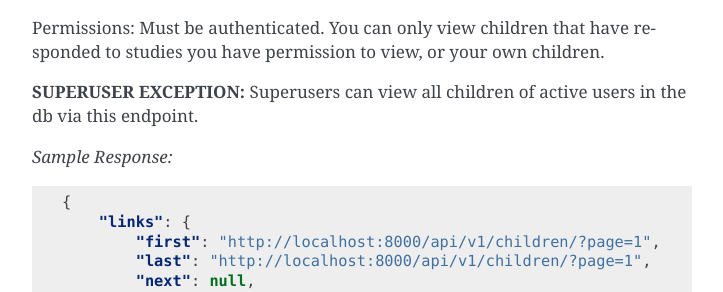
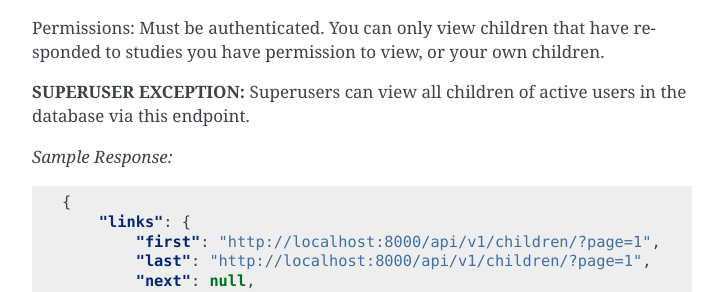
Before and after one commit to lookit/lookit-api, a Sphinx documentation site: the page built from docs/source/api-documentation.rst, in a window 1280 px wide and 900 px high, scrolled down 2014 px. Shown: the part 180-472 px from the top of the window, without its empty margins (388-1111 px from the left). Built offline with Sphinx 7.4.7, drawn with Linux system fonts in a browser that asks for light colours; some of the changed text lies outside the part shown.

Commit message:
Change "db" to database.

```diff
--- a/docs/source/api-documentation.rst
+++ b/docs/source/api-documentation.rst
@@ -89,7 +89,7 @@ GET /api/v1/children/
 
 Permissions: Must be authenticated.  You can only view children that have responded to studies you have permission to view, or your own children.
 
-**SUPERUSER EXCEPTION:** Superusers can view all children of active users in the db via this endpoint.
+**SUPERUSER EXCEPTION:** Superusers can view all children of active users in the database via this endpoint.
 
 *Sample Response:*
 
@@ -198,7 +198,7 @@ GET /api/v1/demographics/
 
 Permissions: Must be authenticated.  You can only view demographics of participants whose children have responded to studies you can view.  You can additionally view your own demographic data via the API.
 
-**SUPERUSER EXCEPTION:** Superusers can view all demographics of active users in the db via this endpoint.
+**SUPERUSER EXCEPTION:** Superusers can view all demographics of active users in the database via this endpoint.
 
 *Sample Response:*
 
@@ -922,7 +922,7 @@ GET /api/v1/users/
 Permissions: Must be authenticated.  You can view participants that have responded to studies you have permission to view, as well as own user information.
 Endpoint can return both participants and researchers, if you have permission to view them.
 
-**SUPERUSER EXCEPTION:** Superusers can view all active users in the db via this endpoint.
+**SUPERUSER EXCEPTION:** Superusers can view all active users in the database via this endpoint.
 
 *Sample Response:*
 
```
